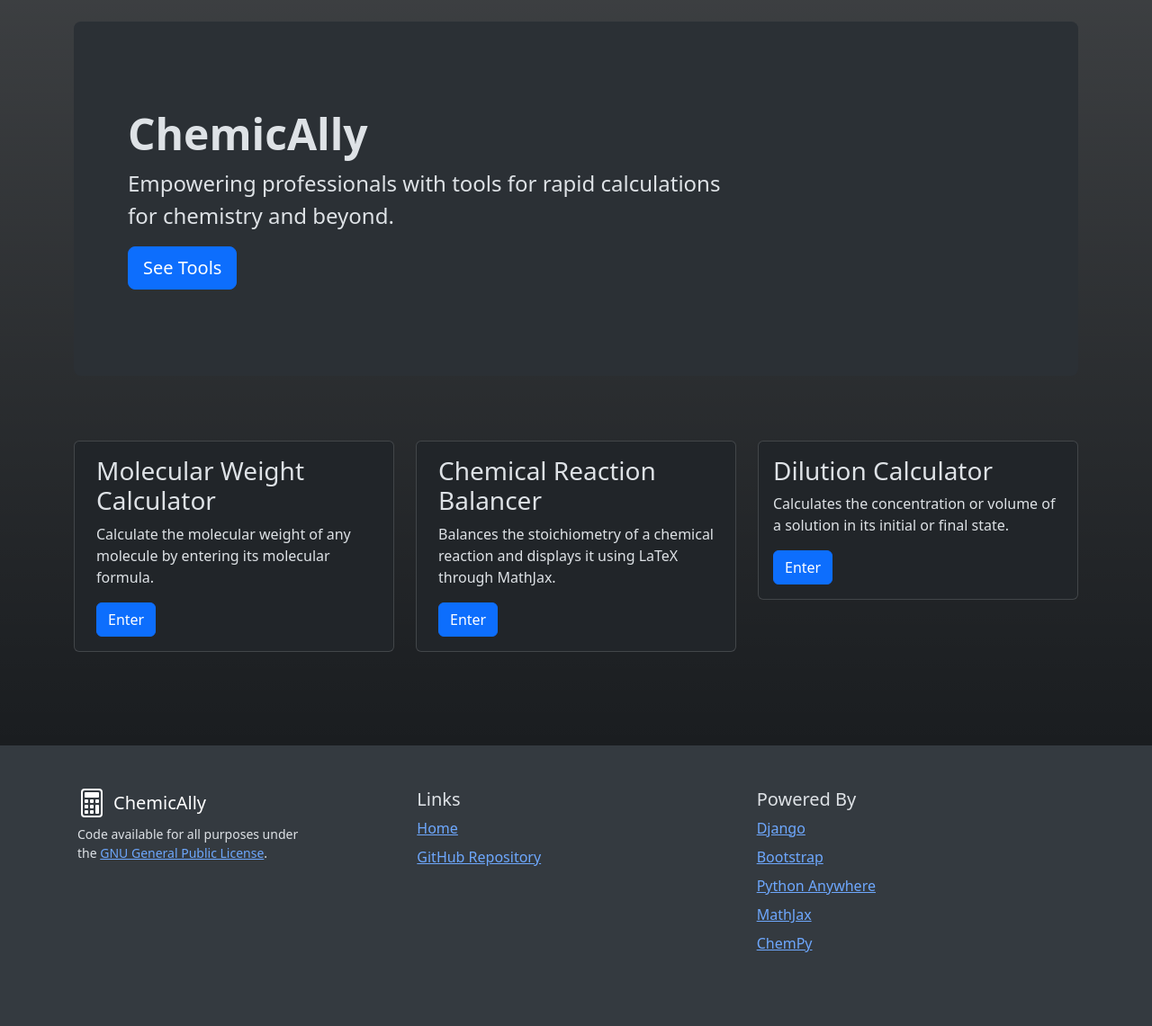
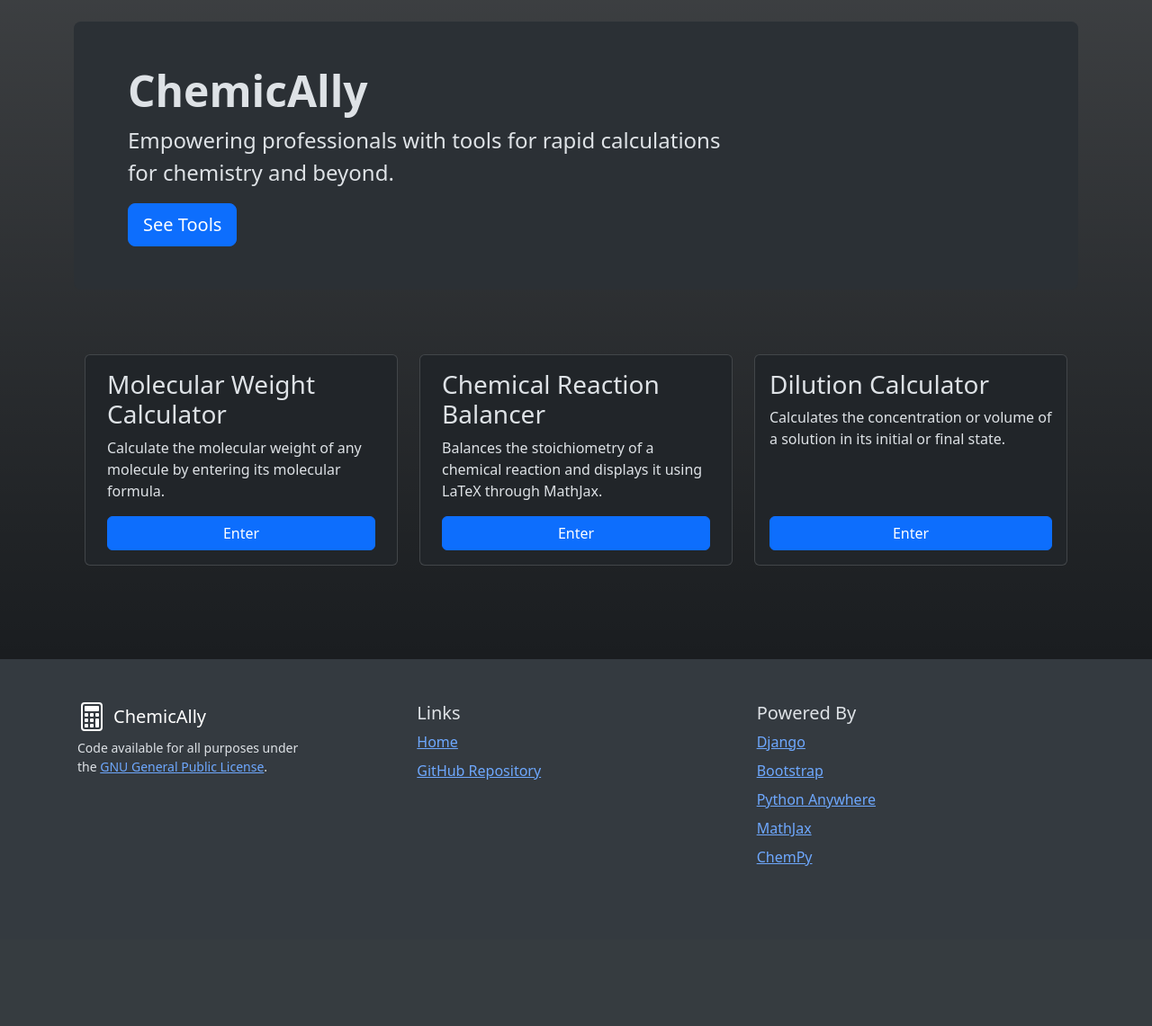
Before and after one commit to Freston1605/chemic-ally, a Django app: template templates/webapp/landing.html in a window 1280 px wide. Shown: the part 56-1197 px from the top of the page at 90% size. After the commit the page ends 1019 px from the top, so only its background shows below. Run offline with Django 5.2, Linux system fonts and the light colour scheme; the template is opened without the code that fills it, so the values that code supplies are empty; parts of the project's set-up code (start-up, migrations or seed data) failed here and were passed over.

Commit message:
fix(webapp): correct typo and enhance card layout in landing page
Fixed "container-fluoid" typo; added d-flex align-items-center to jumbotron for vertical centering; applied h-100 and d-flex flex-column to cards for equal height and consistent button placement.

```diff
--- a/templates/webapp/landing.html
+++ b/templates/webapp/landing.html
@@ -6,8 +6,9 @@
 
 {% block main %}
   <!-- Jumbotron -->
-  <div id="jumbotron" class="p-5 mb-4 bg-body-tertiary rounded-3">
-    <div class="container-fluid py-5">
+
+  <div id="jumbotron" class="d-flex align-items-center p-5 mb-4 bg-body-tertiary rounded-3">
+    <div class="container-fluid">
       <h1 class="display-5 fw-bold">ChemicAlly</h1>
       <p class="col-md-8 fs-4">Empowering professionals with tools for rapid calculations for chemistry and beyond.</p>
       <a class="btn btn-primary btn-lg" href="#tool_grid" role="button">See Tools</a>
@@ -16,32 +17,32 @@
 
   <!-- Tool Grid -->
   <div id="tool_grid">
-    <div class="container-fluoid py-5">
+    <div class="container-fluid py-5">
       <div class="p5">
         <div class="row pb-3">
           <div class="col-12 col-md-6 col-lg-4 pb-3">
-            <div class="card">
-              <div class="card-body mx-2">
+            <div class="card h-100">
+              <div class="card-body mx-2 d-flex flex-column">
                 <h3 class="card-title mx">Molecular Weight Calculator</h3>
-                <p class="card-text text-justify">Calculate the molecular weight of any molecule by entering its molecular formula.</p>
+                <p class="card-text text-justify flex-grow-1">Calculate the molecular weight of any molecule by entering its molecular formula.</p>
                 <a name="" id="" class="btn btn-primary" href="{% url 'molecular_weight' %}" role="button">Enter</a>
               </div>
             </div>
           </div>
           <div class="col-12 col-md-6 col-lg-4 pb-3">
-            <div class="card">
-              <div class="card-body mx-2">
+            <div class="card h-100">
+              <div class="card-body mx-2 d-flex flex-column">
                 <h3 class="card-title">Chemical Reaction Balancer</h3>
-                <p class="card-text text-justify">Balances the stoichiometry of a chemical reaction and displays it using LaTeX through MathJax.</p>
+                <p class="card-text text-justify flex-grow-1">Balances the stoichiometry of a chemical reaction and displays it using LaTeX through MathJax.</p>
                 <a name="" id="" class="btn btn-primary" href="{% url 'reaction_balancer' %}" role="button">Enter</a>
               </div>
             </div>
           </div>
           <div class="col-12 col-md-6 col-lg-4 pb-3">
-            <div class="card">
-              <div class="card-body">
+            <div class="card h-100">
+              <div class="card-body d-flex flex-column">
                 <h3 class="card-title">Dilution Calculator</h3>
-                <p class="card-text">Calculates the concentration or volume of a solution in its initial or final state.</p>
+                <p class="card-text flex-grow-1">Calculates the concentration or volume of a solution in its initial or final state.</p>
                 <a name="" id="" class="btn btn-primary" href="{% url 'dilution' %}" role="button">Enter</a>
               </div>
             </div>
```
